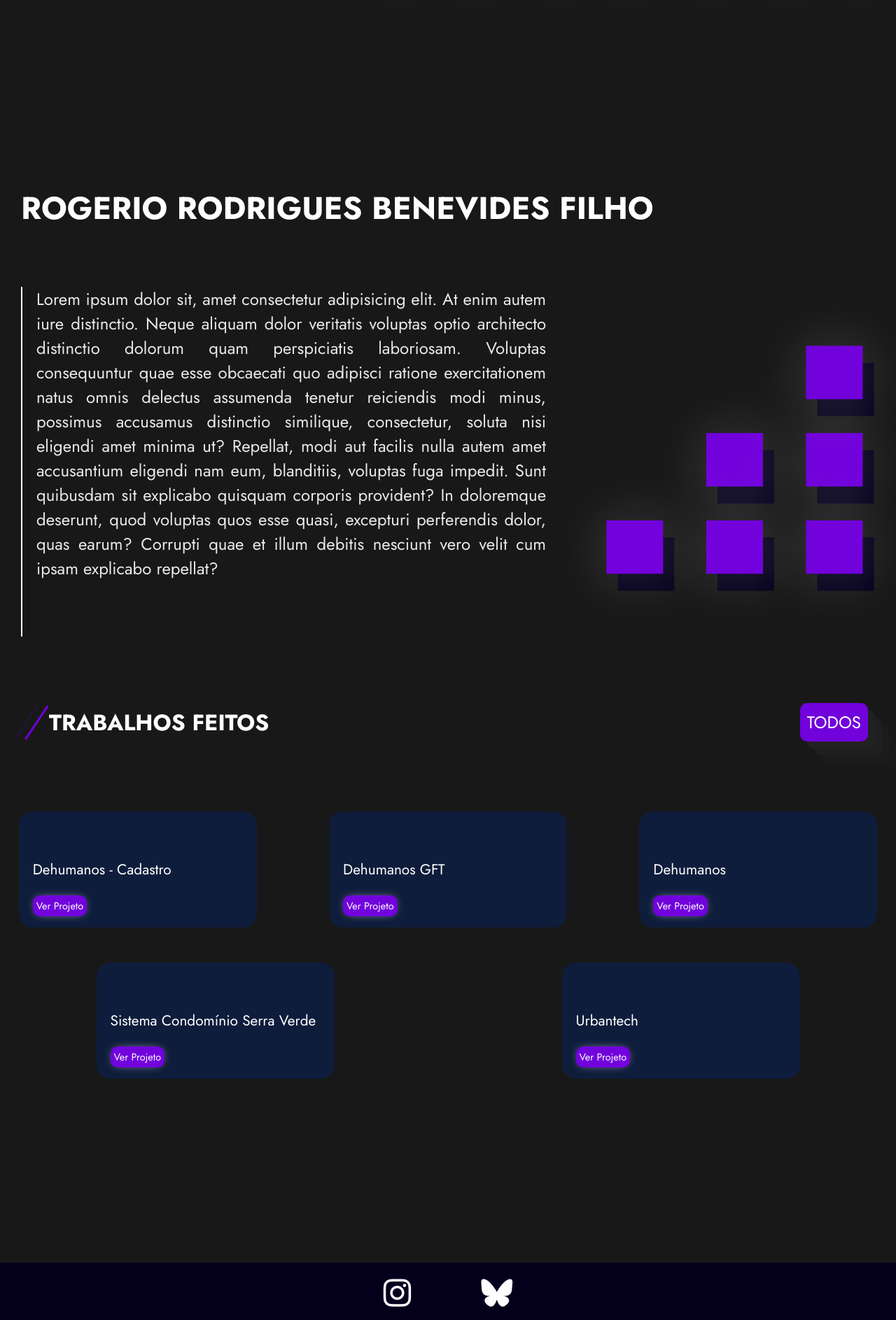
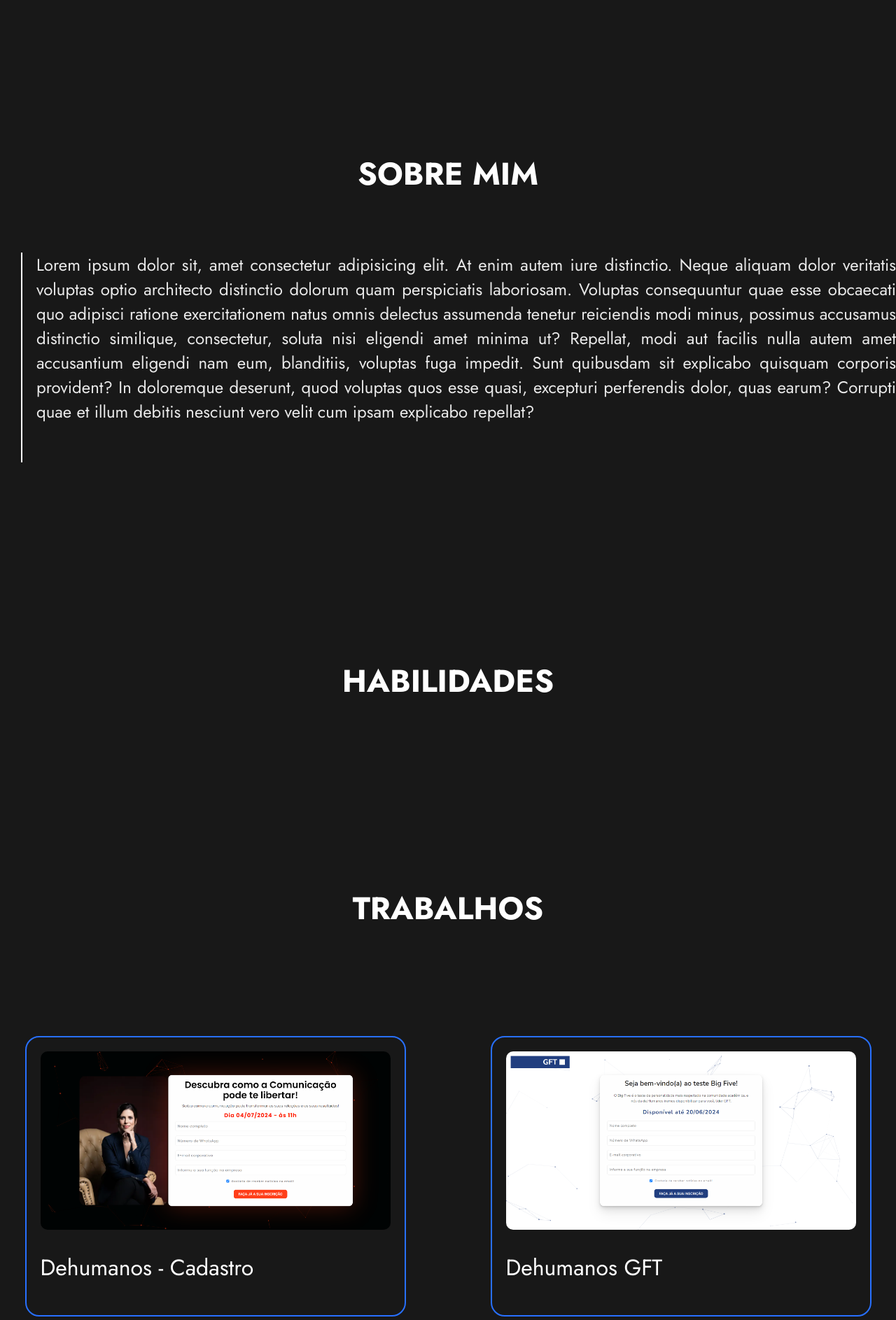
Before and after one commit to rogeriofilhoO/Portifolio, a PHP site: page / in a window 1280 px wide. Shown: the part 633-2520 px from the top of the page at 70% size. Run offline with PHP 8.4, Linux system fonts and the light colour scheme; some libraries are stand-ins or nearby versions.

Commit message:
Nova Atualização

```diff
--- a/assets/css/style.css
+++ b/assets/css/style.css
@@ -4,8 +4,10 @@
 
 html{scroll-behavior: smooth;}
 
-body{ font-family: 'Jost'; }
+body{font-family: 'Jost';}
 a{text-decoration: none; color: #fff;}
+main{background-color: var(--cor7); padding-bottom: 100px;}
+img{width: 100%; object-fit: cover;}
 
 .container{margin: auto; max-width: 1280px;}
 
@@ -16,7 +18,13 @@ nav h1{color: #fff}
 .nav-itens{ margin-inline: 30px; font-size: 25px; transition: .5s;}
 .nav-itens:hover{ color: var(--cor4);}
 
-
+/* header */
+.Banner{max-width: 100%; display: flex; justify-content: center; padding: 150px 0;}
+.banner-div{display: flex; flex-direction: column; align-items: center;}
+.banner-div p{color: var(--cor3); font-size: 2em; text-align: center;}
+.banner-div h1{color: var(--cor4); font-size: 3em; margin-bottom: 50px; text-align: center;}
+.banner-div a{padding: 20px 60px; font-size: 1.6rem; background-color: var(--cor1); transition: .3s;}
+.banner-div a:hover{font-size: 2rem; background-color: #00000000;}
 .crosshair {
     .link-effect-14 {
        a {
@@ -110,47 +118,42 @@ nav h1{color: #fff}
     }
  }
 
-main{background-color: var(--cor7);}
+/* Sobre */
+.sobre{max-width: 100%; padding: 100px 0;}
 
-.Banner{min-height: 90vh; max-width: 100%; display: flex; align-items: center; justify-content: space-between;}
-.banner-div{margin-left: 30px;}
-.banner-div p{color: var(--cor3); font-size: 2em;}
-.banner-div h1{color: var(--cor4); font-size: 5em; margin-bottom: 50px;}
-.banner-div a{padding: 20px 60px; font-size: 1.6rem; background-color: var(--cor1); transition: .3s;}
-.banner-div a:hover{font-size: 2rem; background-color: #00000000;}
-.bannerimg{object-fit: cover;}
-
-.sobre{min-height: 100vh; max-width: 100%; padding-block: 20px;}
-
-.sobre h1{color: #fff; font-size: 2.8em; padding: 80px 30px;}
+.sobre h1{color: #fff; font-size: 2.8em; padding: 80px 30px; text-align: center;}
 .sobre-div{ display: flex; justify-content: space-between;}
 .sobre-div p{color: var(--cor3);margin-left: 30px; font-size: 1.5em; border-left: #fff solid 2px; padding-left: 20px; min-height: 300px; text-align: justify;}
 .sobre-div img{display: flex;}
 
-.trabalhos{min-height: 100vh; max-width: 100%;}
-.trab-div{display: flex; justify-content: space-between; align-items: center;}
-.trab-div2{display: flex; align-items: center; color: #FFF; margin-inline: 20px;}
-.trab-div2 h1{font-size: 2rem;}
-.trab-div a{margin-inline: 40px; padding: 10px; background-color: var(--cor1); transition: .2s; border-radius: 10px; box-shadow: 10px 10px 0px 0px rgba(33,33,33,1), 20px 20px 0px 0px rgba(33,33,33,0.7), 30px 30px 0px 0px rgba(33,33,33,0.4), 40px 40px 0px 0px rgba(33,33,33,0.1); font-size: 1.5rem;}
-.trab-div a:hover{padding: 15px; background-color: var(--cor2);}
+/* Habilidades */
+.habil{max-width: 100%; padding: 100px 0;}
 
-.projetos{display: flex;max-width: 100%;flex-direction: row;justify-content: space-around;margin-top: 100px;flex-wrap: wrap;gap: 50px;}
-.proj-container{background-color: var(--cor5); border-radius: 20px; min-width: 300px; padding: 20px;}
-.proj-container p{font-size: 1.3rem; color: white; margin-block:25px;}
-.proj-container a{padding: 5px; background-color: var(--cor1); transition: .2s; border-radius: 10px;font-size: .9rem;box-shadow: 0px 0px 15px -7px #ffffff}
-.proj-container a:hover{background-color: var(--cor2); padding: 7px;}
-/* Saber mais... */
-
-footer{background-color: var(--cor2); color: #fff; text-align: center;}
-.footer-container{display: flex; height: 150px; flex-direction: column; justify-content: space-around;}
-.fa-instagram{font-size: 45px; margin-right: 50px; transition: .1s;}
-.fa-bluesky{font-size: 45px; margin-left: 50px; transition: .1s;}
-
-.fa-bluesky:hover, .fa-instagram:hover{color: var(--cor4); cursor: pointer;}
-.footer-icons{display: flex; justify-content: center;}
-.fa-instagram:hover,.fa-bluesky:hover{transform: translateY(-2px);}
+.habil h1{color: #fff; font-size: 2.8em; padding: 80px 30px; text-align: center;}
 
 
+/* Trabalhos */
+.trabalhos{max-width: 100%;}
+.trabalhos h1{color: #fff; font-size: 2.8em; padding: 80px 30px 0 30px; text-align: center;}
+ul{list-style-type: none;}
+.projetos{display: flex;max-width: 100%; flex-direction: row; justify-content: space-around; margin-top: 50px;flex-wrap: wrap; gap: 50px; padding: 100px 0;}
+.proj-container{background-color: transparent; border-radius: 20px; width: 500px; padding: 20px; border: 2px solid  var(--cor4); display: block; transition: .3s;}
+.proj-container:hover{transform: scale(1.05); background-color: #ffffff08;}
+.proj-container p{font-size: 2rem; color: white; margin-block:25px;}
+.proj-img{object-fit: contain; width: 100%; border-radius: 10px;}
+
+
+/* Contato*/
+.contato{max-width: 100%; padding: 100px 0;}
+
+.contato h1{color: #fff; font-size: 2.8em; padding: 80px 30px; text-align: center;}
+
+/* Footer */
+footer{background-color: var(--cor2); color: #fff; text-align: center; padding: 20px;}
+.footer-container{display: flex; height: 150px; flex-direction: column; justify-content: space-around;}
+.fa-whatsapp,.fa-instagram,.fa-github{font-size: 45px;margin-inline: 20px; transition: .1s;}
+.footer-icons{display: flex; justify-content: center;}
+.fa-instagram:hover,.fa-whatsapp:hover,.fa-github:hover{color: var(--cor4); cursor: pointer; transform: translateY(-2px);}
 
 
 /* @media (max-width: 1150px) {
@@ -171,7 +174,6 @@ footer{background-color: var(--cor2); color: #fff; text-align: center;}
 @media (max-width: 800px) {
    .projetos{flex-direction: column;}
    .proj-container{margin: 20px; display: flex; flex-direction: column;}
-   .proj-container a{}
 }
 
 
--- a/index.php
+++ b/index.php
@@ -16,7 +16,7 @@
         <nav>
             <div class="container">
                 <div class="nav-container">
-                    <h1 class="nav-title"><a href="index.php">ROGERIO FILHO</a></h1>
+                    <h1 class="nav-title"><a href="index.php">PORTIFÓLIO</a></h1>
                     <div>
                         <a href="#home" class="nav-itens">Home</a>
                         <a href="#sobre" class="nav-itens">Sobre</a>
@@ -31,77 +31,96 @@
         <section class="container">
             <section class="Banner crosshair" id="home">
                 <article class="banner-div link-effect-14">
-                    <p>Oi sou o Rogerio</p>
-                    <h1>FRONT END</h1>
+                    <p>Oi sou o Rogerio,</p>
+                    <h1>Desenvolvedor <br>FRONT END</h1>
                     <a href="#sobre"><span>SOBRE</span></a>
                 </article>
-                <figure>
-                    <img src="assets/img/Group 1barras.png" alt="Barras" class="bannerimg">
-                </figure>
-
             </section>
         </section>
 
         <section class="container">
             <section class="sobre" id="sobre">
-                <h1>ROGERIO RODRIGUES BENEVIDES FILHO</h1>
+                <h1>SOBRE MIM</h1>
 
                 <article class="sobre-div">
                     <p>Lorem ipsum dolor sit, amet consectetur adipisicing elit. At enim autem iure distinctio. Neque aliquam dolor veritatis voluptas optio architecto distinctio dolorum quam perspiciatis laboriosam. Voluptas consequuntur quae esse obcaecati quo adipisci ratione exercitationem natus omnis delectus assumenda tenetur reiciendis modi minus, possimus accusamus distinctio similique, consectetur, soluta nisi eligendi amet minima ut? Repellat, modi aut facilis nulla autem amet accusantium eligendi nam eum, blanditiis, voluptas fuga impedit. Sunt quibusdam sit explicabo quisquam corporis provident? In doloremque deserunt, quod voluptas quos esse quasi, excepturi perferendis dolor, quas earum? Corrupti quae et illum debitis nesciunt vero velit cum ipsam explicabo repellat?</p>
-
-                    <img src="assets/img/Group 2Quadrados.png" alt="Quadrados roxos" width="500" height="500">
                 </article>
 
             </section>
         </section>
 
+        <!-- Habilidades -->
+        <section class="container">
+            <section class="habil" id="habil">
+                <h1>HABILIDADES</h1>
+                <!-- HTML, CSS, JS, MYSQL, PHP, C# -->
+            </section>
+        </section>
+
         <section class="container">
             <section class="trabalhos" id="trabalhos">
-                <div class="trab-div">
+                <h1>TRABALHOS</h1>
 
-                    <div class="trab-div2">
-                        <img src="assets/img/Group 3.png" alt="barras" width="50" height="50">
-                        <h1>TRABALHOS FEITOS</h1>
-                    </div>
+                <ul class="projetos">
+                    <li>
+                        <a href="" class="proj-container" target="_blank">
+                            <img src="assets/img/projetos/DehumanosCadastro.png" alt="Imagem do site" class="proj-img">
+                            <p>Dehumanos - Cadastro</p>
+                        </a>
+                    </li>
+                    <li>
+                        <a class="proj-container" href="" target="_blank">
+                            <img src="assets/img/projetos/Gft.png" alt="Imagem do site" class="proj-img">
+                            <p>Dehumanos GFT</p>
+                        </a>
+                    </li>
+                    <li>
+                        <a class="proj-container" href="" target="_blank">
+                            <img src="assets/img/projetos/Dehumanos.png" alt="" class="proj-img">
+                            <p>Dehumanos</p>
+                        </a>
+                    </li>
+                    <li>
+                        <a class="proj-container" href="" target="_blank">
+                            <img src="assets/img/projetos/dehumanosSistema.png" alt="" class="proj-img">
+                            <p>Dehumanos - Sistema</p>
+                        </a>
+                    </li>
+                    <li>
+                        <a class="proj-container" href="" target="_blank">
+                            <img src="assets/img/projetos/urbantech.png" alt="" class="proj-img">
+                            <p>Urbantech</p>
+                        </a>
+                    </li>
+                    <li>
+                        <a class="proj-container" href="" target="_blank">
+                            <img src="assets/img/projetos/condominio.png" alt="" class="proj-img">
+                            <p>Sistema Condomínio Serra Verde</p>
+                        </a>
+                    </li>
+                    <li>
+                        <a class="proj-container" href="" target="_blank">
+                            <img src="assets/img/projetos/Splash.png" alt="" class="proj-img">
+                            <p>Splash Cascavel</p>
+                        </a>
+                    </li>
+                </ul>
+            </section>
+        </section>
 
-                    <a href="">TODOS</a>
-                </div>
-
-                <div class="projetos">
-                    <div class="proj-container">
-                        <img src="" alt="">
-                        <p>Dehumanos - Cadastro</p>
-                        <a href="" target="_blank">Ver Projeto</a>
-                    </div>
-                    <div class="proj-container">
-                        <img src="" alt="">
-                        <p>Dehumanos GFT</p>
-                        <a href="" target="_blank">Ver Projeto</a>
-                    </div>
-                    <div class="proj-container">
-                        <img src="" alt="">
-                        <p>Dehumanos</p>
-                        <a href="" target="_blank">Ver Projeto</a>
-                    </div>
-                    <div class="proj-container">
-                        <img src="" alt="">
-                        <p>Sistema Condomínio Serra Verde</p>
-                        <a href="" target="_blank">Ver Projeto</a>
-                    </div>
-                    <div class="proj-container">
-                        <img src="" alt="">
-                        <p>Urbantech</p>
-                        <a href="" target="_blank">Ver Projeto</a>
-                    </div>
-                </div>
+        <!-- contato -->
+        <section class="container">
+            <section class="contato">
+                <h1>Contato</h1>
             </section>
         </section>
     </main>
     <footer>
         <div id="contato" class="footer-container">
             <div class="footer-icons">
-                <i class="fa-brands fa-instagram"><a href="#"></a></i>
-                <i class="fa-brands fa-bluesky"><a href="#"></a></i>
+                <a href="#"></a><i class="fa-brands fa-instagram"></i></a>
+                <a href="#"></a><i class="fa-brands fa-whatsapp"></i></a>
+                <a href="https://github.com/rogeriofilhoO" target="_blank"><i class="fa-brands fa-github"></i></a>
             </div>
             <p>© 2024 Rogerio Filho, All rights reserved.</p>
         </div>
```
Also changed, not shown: assets/img/Group 1barras.png (deleted), assets/img/Group 2Quadrados.png (deleted), assets/img/Group 3.png (deleted), assets/img/projetos/Dehumanos.png (added), assets/img/projetos/DehumanosCadastro.png (added), assets/img/projetos/Gft.png (added), assets/img/projetos/Splash.png (added), assets/img/projetos/condominio.png (added), assets/img/projetos/dehumanosSistema.png (added), assets/img/projetos/urbantech.png (added).
